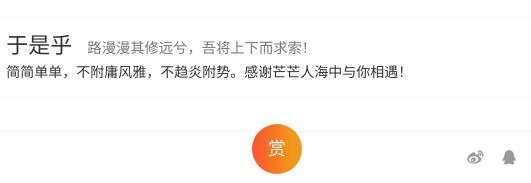
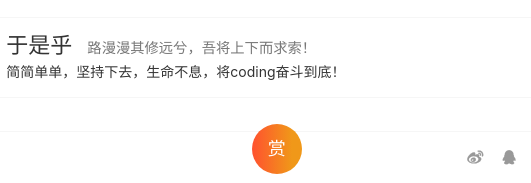
Before and after one commit to painking/painking.github.io, a plain HTML site: page 2017/11/27/hello-world/index.html in a window 1280 px wide. Shown: the part 995-1178 px from the top of the page, 311-842 px from the left. Drawn offline with nearby package versions, Linux system fonts and the light colour scheme; some packages are replaced by stand-ins of ours; a script that the page names is missing.

Commit message:
Site updated: 2017-12-22 09:55:50

```diff
--- a/2017/11/27/hello-world/index.html
+++ b/2017/11/27/hello-world/index.html
@@ -380,7 +380,7 @@
       </div>
       <div class="media-body">
         <h3 class="media-heading"><a href="https://github.com/painking" target="_blank"><span class="text-dark">于是乎</span><small class="ml-1x">路漫漫其修远兮，吾将上下而求索！</small></a></h3>
-        <div>简简单单，不附庸风雅，不趋炎附势。感谢芒芒人海中与你相遇！</div>
+        <div>简简单单，坚持下去，生命不息，将coding奋斗到底！</div>
       </div>
     </figure>
   </div>
```
Also changed, not shown: 2017/11/27/text1/index.html (+1 -1 lines).
